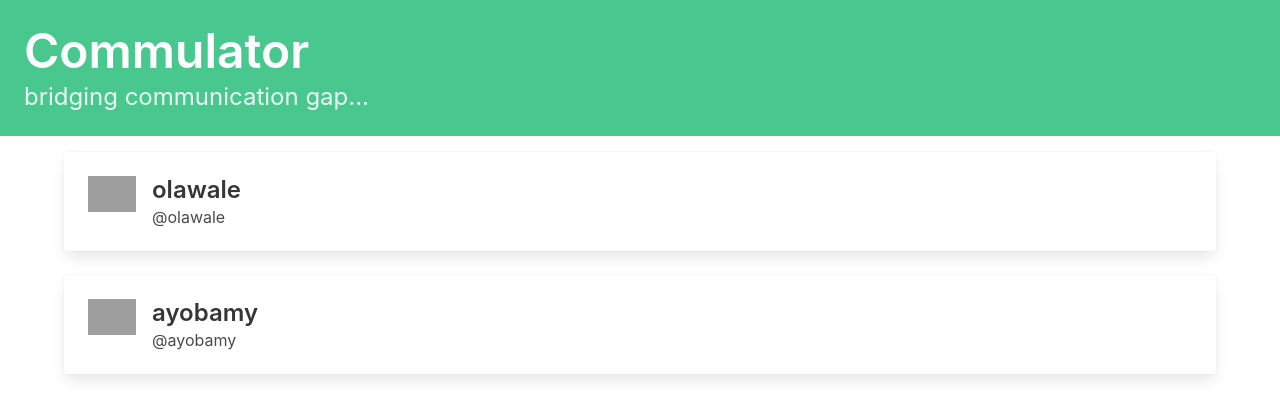
After one commit to ayobamy/api, a Django app: page /profile_list/ in a window 1280 px wide. The commit adds this page. Shown: the top 419 px of the page. Run offline with Django 4.2, Linux system fonts and the light colour scheme; a user stored in the database is signed in; data comes from the database, SQL or seed files in the repository; grey boxes are pictures that could not be loaded.

Commit message:
[update]: updated

```diff
--- a/commulator/webapp/commulator/templates/base.html
+++ b/commulator/webapp/commulator/templates/base.html
@@ -8,11 +8,71 @@
     <title>Commulator</title>
 </head>
 <body>
+    <!-- <nav class="navbar is-light" role="navigation" aria-label="main navigation">
+        <div class="navbar-brand">
+          <a class="navbar-item" href="">
+            <img src="https://user-images.githubusercontent.com/59466195/202878525-71943b31-c6bf-473c-add7-499e9bd08b68.png" width="150" height="150">
+          </a>
+
+          <a role="button" class="navbar-burger" aria-label="menu" aria-expanded="false" data-target="navbarBasicExample">
+            <span aria-hidden="true"></span>
+            <span aria-hidden="true"></span>
+            <span aria-hidden="true"></span>
+          </a>
+        </div>
+
+        <div id="navbarBasicExample" class="navbar-menu">
+          <div class="navbar-start">
+            <a class="navbar-item">
+              Home
+            </a>
+
+            <a class="navbar-item">
+              Documentation
+            </a>
+
+            <div class="navbar-item has-dropdown is-hoverable">
+              <a class="navbar-link">
+                More
+              </a>
+
+              <div class="navbar-dropdown">
+                <a class="navbar-item">
+                  About
+                </a>
+                <a class="navbar-item">
+                  Jobs
+                </a>
+                <a class="navbar-item">
+                  Contact
+                </a>
+                <hr class="navbar-divider">
+                <a class="navbar-item">
+                  Report an issue
+                </a>
+              </div>
+            </div>
+          </div>
+
+          <div class="navbar-end">
+            <div class="navbar-item">
+              <div class="buttons">
+                <a class="button is-primary">
+                  <strong>Sign up</strong>
+                </a>
+                <a class="button is-light">
+                  Log in
+                </a>
+              </div>
+            </div>
+          </div>
+        </div>
+    </nav> -->
     <section class="hero is-small is-success mb-4">
         <div class="hero-body">
-            <figure class="image is-5by1">
+            <!-- <figure class="image is-5by1">
                 <img src="https://user-images.githubusercontent.com/59466195/202878525-71943b31-c6bf-473c-add7-499e9bd08b68.png">
-            </figure>
+            </figure> -->
             <h1 class="title is-1">Commulator</h1>
             <p class="subtitle is-4">
                 bridging communication gap...
--- /dev/null
+++ b/commulator/webapp/commulator/templates/commulator/profile.html
@@ -0,0 +1,5 @@
+<ul>
+    {% for following in profile.follows.all %}
+        <li>{{ following }}</li>
+    {% endfor %}
+</ul>
--- /dev/null
+++ b/commulator/webapp/commulator/templates/commulator/profile_list.html
@@ -0,0 +1,38 @@
+{% extends 'base.html' %}
+
+{% block content %}
+
+<div class="column">
+
+{% for profile in profiles %}
+
+    <div class="block">
+      <div class="card">
+        <a href="#">
+          <div class="card-content">
+            <div class="media">
+              <div class="media-left">
+                <figure class="image is-48x48">
+                  <img src="https://bulma.io/images/placeholders/96x96.png"
+                       alt="Placeholder image">
+                </figure>
+              </div>
+              <div class="media-content">
+                <p class="title is-4">
+                  {{ profile.user.username }}
+                </p>
+                <p class="subtitle is-6">
+                  @{{ profile.user.username|lower }}
+                </p>
+              </div>
+            </div>
+          </div>
+        </a>
+      </div>
+    </div>
+
+{% endfor %}
+
+</div>
+
+{% endblock content %}
--- a/commulator/webapp/commulator/urls.py
+++ b/commulator/webapp/commulator/urls.py
@@ -1,8 +1,10 @@
 from django.urls import path
-from .views import dashboard
+from .views import dashboard, profile_list, profile
 
 app_name = "commulator"
 
 urlpatterns = [
     path("", dashboard, name="dashboard"),
+    path("profile_list/", profile_list, name="profile_list"),
+    path("profile/<int:pk>", profile, name="profile"),
 ]
--- a/commulator/webapp/commulator/views.py
+++ b/commulator/webapp/commulator/views.py
@@ -1,7 +1,16 @@
 from django.shortcuts import render
+from .models import Profile
 
 # Create your views here.
 from django.shortcuts import render
 
 def dashboard(request):
     return render(request, "base.html")
+
+def profile_list(request):
+    profiles = Profile.objects.exclude(user=request.user)
+    return render(request, "commulator/profile_list.html", {"profiles": profiles})
+
+def profile(request, pk):
+    profile = Profile.objects.get(pk=pk)
+    return render(request, "commulator/profile.html", {"profile": profile})
```
